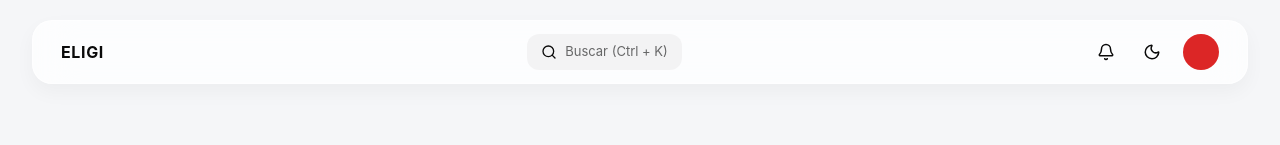
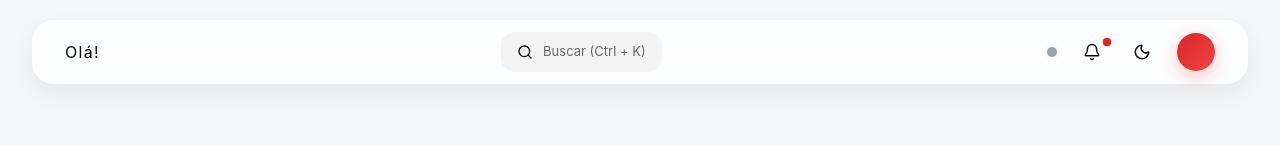
Before and after one commit to suporteeligi-cpu/eligi-fron-tend, a Next.js app: page /dashboard in a window 1280 px wide. Shown: the top 145 px of the page. Built offline with nearby package versions, Linux system fonts and the light colour scheme; no server answers.

Commit message:
chore: deploy update

```diff
--- a/src/app/components/navigation/AppNavbar.tsx
+++ b/src/app/components/navigation/AppNavbar.tsx
@@ -3,19 +3,43 @@
 import { useEffect, useState } from 'react'
 import { useAuth } from '@/hooks/useAuth'
 import { Bell, Sun, Moon, Search } from 'lucide-react'
+import { useSocketStatus } from '@/hooks/useSocketStatus'
 
 export default function AppNavbar() {
-  const { user } = useAuth()
+  const auth = useAuth()
+
   const [scrolled, setScrolled] = useState(false)
   const [darkMode, setDarkMode] = useState(false)
+
+  // ✅ Inicialização correta (sem effect + sem setState)
+  const [token] = useState<string | null>(() => {
+    if (typeof window === 'undefined') return null
+    return localStorage.getItem('accessToken')
+  })
+
+  const [isMobile, setIsMobile] = useState(false)
+  const [hasNotification, setHasNotification] = useState(true)
+
+  const connected = useSocketStatus(token)
 
   useEffect(() => {
     function handleScroll() {
       setScrolled(window.scrollY > 10)
     }
 
+    function handleResize() {
+      setIsMobile(window.innerWidth < 768)
+    }
+
+    handleResize()
+
     window.addEventListener('scroll', handleScroll)
-    return () => window.removeEventListener('scroll', handleScroll)
+    window.addEventListener('resize', handleResize)
+
+    return () => {
+      window.removeEventListener('scroll', handleScroll)
+      window.removeEventListener('resize', handleResize)
+    }
   }, [])
 
   function toggleTheme() {
@@ -23,11 +47,8 @@ export default function AppNavbar() {
     const newTheme = !darkMode
     setDarkMode(newTheme)
 
-    if (newTheme) {
-      html.classList.add('dark')
-    } else {
-      html.classList.remove('dark')
-    }
+    if (newTheme) html.classList.add('dark')
+    else html.classList.remove('dark')
   }
 
   return (
@@ -35,29 +56,86 @@ export default function AppNavbar() {
       <header
         style={{
           ...navbarStyle,
+          padding: isMobile ? '0 18px' : '0 32px',
           boxShadow: scrolled
-            ? '0 12px 30px rgba(0,0,0,0.08)'
-            : '0 8px 20px rgba(0,0,0,0.04)',
+            ? '0 18px 40px rgba(0,0,0,0.10)'
+            : '0 10px 24px rgba(0,0,0,0.06)',
         }}
       >
         {/* ESQUERDA */}
         <div style={leftStyle}>
-          <div style={logoStyle}>ELIGI</div>
-          <span style={businessNameStyle}>{user?.name}</span>
+          <div style={logoStyle}>Olá!</div>
+          {!isMobile && (
+            <span style={businessNameStyle}>
+              {auth?.user?.name}
+            </span>
+          )}
         </div>
 
         {/* CENTRO */}
+        {!isMobile && (
           <div style={searchWrapper}>
             <Search size={16} />
             <span style={{ fontSize: '13px', opacity: 0.6 }}>
               Buscar (Ctrl + K)
             </span>
           </div>
+        )}
 
         {/* DIREITA */}
         <div style={rightStyle}>
-          <button style={iconButton}>
+          {/* Indicador socket */}
+          <div
+            style={{
+              width: '10px',
+              height: '10px',
+              borderRadius: '50%',
+              background: connected ? '#22c55e' : '#9ca3af',
+              boxShadow: connected
+                ? '0 0 10px rgba(34,197,94,0.6)'
+                : '0 0 4px rgba(0,0,0,0.1)',
+              transition: 'all 300ms ease',
+            }}
+          />
+
+          {/* 🔔 Bell */}
+          <button
+            style={{
+              ...iconButton,
+              position: 'relative',
+            }}
+            onClick={() => setHasNotification(false)}
+          >
             <Bell size={18} />
+
+            {hasNotification && (
+              <>
+                <span
+                  style={{
+                    position: 'absolute',
+                    top: '-4px',
+                    right: '-4px',
+                    width: '8px',
+                    height: '8px',
+                    borderRadius: '50%',
+                    background: '#dc2626',
+                  }}
+                />
+
+                <span
+                  style={{
+                    position: 'absolute',
+                    top: '-4px',
+                    right: '-4px',
+                    width: '8px',
+                    height: '8px',
+                    borderRadius: '50%',
+                    background: '#dc2626',
+                    animation: 'pulse 1.8s infinite',
+                  }}
+                />
+              </>
+            )}
           </button>
 
           <button onClick={toggleTheme} style={iconButton}>
@@ -65,10 +143,20 @@ export default function AppNavbar() {
           </button>
 
           <div style={avatarStyle}>
-            {user?.name?.charAt(0)}
+            {auth?.user?.name?.charAt(0)}
           </div>
         </div>
       </header>
+
+      <style>
+        {`
+        @keyframes pulse {
+          0% { transform: scale(1); opacity: 0.8; }
+          70% { transform: scale(2.4); opacity: 0; }
+          100% { transform: scale(2.4); opacity: 0; }
+        }
+        `}
+      </style>
     </div>
   )
 }
@@ -87,41 +175,40 @@ const navbarStyle: React.CSSProperties = {
   width: '95%',
   maxWidth: '1400px',
   height: '64px',
-  borderRadius: '20px',
-  padding: '0 28px',
+  borderRadius: '22px',
   display: 'flex',
   alignItems: 'center',
   justifyContent: 'space-between',
-  backdropFilter: 'blur(20px) saturate(180%)',
+  backdropFilter: 'blur(24px) saturate(180%)',
   background: 'rgba(255,255,255,0.75)',
   border: '1px solid rgba(255,255,255,0.6)',
-  transition: 'all 200ms ease',
+  transition: 'all 250ms ease',
 }
 
 const leftStyle: React.CSSProperties = {
   display: 'flex',
   alignItems: 'center',
-  gap: '14px',
+  gap: '16px',
 }
 
 const logoStyle: React.CSSProperties = {
-  fontWeight: 700,
+  fontWeight: 400,
   fontSize: '16px',
-  letterSpacing: '0.04em',
+  letterSpacing: '0.08em',
 }
 
 const businessNameStyle: React.CSSProperties = {
-  fontSize: '14px',
-  fontWeight: 500,
+  fontSize: '16px',
+  fontWeight: 400,
   opacity: 0.8,
 }
 
 const searchWrapper: React.CSSProperties = {
   display: 'flex',
   alignItems: 'center',
-  gap: '8px',
-  padding: '8px 14px',
-  borderRadius: '12px',
+  gap: '10px',
+  padding: '10px 16px',
+  borderRadius: '14px',
   background: 'rgba(0,0,0,0.04)',
   cursor: 'pointer',
 }
@@ -129,7 +216,7 @@ const searchWrapper: React.CSSProperties = {
 const rightStyle: React.CSSProperties = {
   display: 'flex',
   alignItems: 'center',
-  gap: '16px',
+  gap: '20px',
 }
 
 const iconButton: React.CSSProperties = {
@@ -142,14 +229,15 @@ const iconButton: React.CSSProperties = {
 }
 
 const avatarStyle: React.CSSProperties = {
-  width: '36px',
-  height: '36px',
+  width: '38px',
+  height: '38px',
   borderRadius: '50%',
-  background: '#dc2626',
+  background: 'linear-gradient(135deg, #dc2626, #ef4444)',
   color: '#fff',
   display: 'flex',
   alignItems: 'center',
   justifyContent: 'center',
   fontWeight: 600,
   fontSize: '14px',
+  boxShadow: '0 6px 18px rgba(220,38,38,0.25)',
 }
--- a/src/app/components/navigation/Sidebar.tsx
+++ b/src/app/components/navigation/Sidebar.tsx
@@ -1,17 +1,41 @@
 'use client'
 
-import { useState } from 'react'
+import { useState, useEffect } from 'react'
 import { navigationByRole, NavItemType } from './navigation.config'
 import { useAuth } from '@/hooks/useAuth'
 import NavItem from './NavItem'
+import { LogOut } from 'lucide-react'
+
+/* =========================================================
+   LAYOUT CONSTANTS
+========================================================= */
+
+const NAVBAR_OFFSET = 84 // 20px top + 64px navbar height
 
 export default function Sidebar() {
-  const { user } = useAuth()
+  const { user, logout } = useAuth()
 
   const [collapsed, setCollapsed] = useState<boolean>(() => {
     if (typeof window === 'undefined') return false
     return localStorage.getItem('eligi-sidebar-collapsed') === 'true'
   })
+
+  const [isMobileOpen, setIsMobileOpen] = useState(false)
+  const [isMobile, setIsMobile] = useState(false)
+
+  useEffect(() => {
+    function handleResize() {
+      setIsMobile(window.innerWidth < 1024)
+    }
+
+    handleResize()
+    window.addEventListener('resize', handleResize)
+    return () => window.removeEventListener('resize', handleResize)
+  }, [])
+
+  useEffect(() => {
+    document.body.style.overflow = isMobileOpen ? 'hidden' : 'auto'
+  }, [isMobileOpen])
 
   function toggleSidebar() {
     setCollapsed(prev => {
@@ -32,38 +56,120 @@ export default function Sidebar() {
     admin: navItems.filter(i => i.section === 'admin'),
   }
 
+  const effectiveCollapsed = collapsed && !isMobile
+
   return (
+    <>
+      {/* Botão mobile */}
+      {isMobile && (
+        <button
+          onClick={() => setIsMobileOpen(true)}
+          style={{
+            position: 'fixed',
+            top: 16,
+            left: 16,
+            zIndex: 60,
+            background: '#ffffff',
+            border: '1px solid #e5e7eb',
+            borderRadius: 10,
+            padding: '8px 12px',
+            cursor: 'pointer',
+            boxShadow: '0 4px 10px rgba(0,0,0,0.08)',
+          }}
+        >
+          ☰
+        </button>
+      )}
+
+      {/* Overlay */}
+      {isMobile && isMobileOpen && (
+        <div
+          onClick={() => setIsMobileOpen(false)}
+          style={{
+            position: 'fixed',
+            inset: 0,
+            background: 'rgba(0,0,0,0.35)',
+            zIndex: 49,
+          }}
+        />
+      )}
+
       <aside
         style={{
-        width: collapsed ? '72px' : '260px',
-        transition: 'width 250ms ease',
-        background: 'linear-gradient(180deg, #f9fafb 0%, #f3f4f6 100%)',
-        borderRight: '1px solid #e6e8ec',
-        padding: '24px 12px',
+          width: effectiveCollapsed ? '72px' : '260px',
+          position: isMobile ? 'fixed' : 'relative',
+          left: isMobile && !isMobileOpen ? '-100%' : '0',
+          top: `${NAVBAR_OFFSET}px`,
+          height: `calc(100vh - ${NAVBAR_OFFSET}px)`,
+          zIndex: 50,
+          transition: 'all 280ms cubic-bezier(.4,0,.2,1)',
+          background: 'linear-gradient(180deg, #ffffff 0%, #f8fafc 100%)',
+          borderRight: '1px solid #e5e7eb',
+          padding: '20px 12px',
           display: 'flex',
           flexDirection: 'column',
+          justifyContent: 'space-between',
           boxShadow: 'inset -1px 0 0 rgba(0,0,0,0.04)',
         }}
       >
+        <div>
+          {!isMobile && (
             <button
               onClick={toggleSidebar}
               style={{
                 marginBottom: '20px',
                 padding: '8px',
-          borderRadius: '8px',
-          border: 'none',
-          background: 'linear-gradient(180deg, #f9fafb 0%, #f3f4f6 100%)',
+                borderRadius: '10px',
+                border: '1px solid #e5e7eb',
+                background: '#ffffff',
                 cursor: 'pointer',
+                fontSize: '16px',
               }}
             >
-        ☰
+              {collapsed ? '›' : '‹'}
             </button>
+          )}
 
-      {renderSection('Principal', sections.principal, collapsed)}
-      {renderSection('Financeiro', sections.financeiro, collapsed)}
-      {renderSection('Gestão', sections.gestao, collapsed)}
-      {renderSection('Admin', sections.admin, collapsed)}
+          {renderSection('Principal', sections.principal, effectiveCollapsed)}
+          {renderSection('Financeiro', sections.financeiro, effectiveCollapsed)}
+          {renderSection('Gestão', sections.gestao, effectiveCollapsed)}
+          {renderSection('Admin', sections.admin, effectiveCollapsed)}
+        </div>
+
+        {/* Logout */}
+        <button
+          onClick={logout}
+          style={{
+            display: 'flex',
+            alignItems: 'center',
+            justifyContent: effectiveCollapsed
+              ? 'center'
+              : 'flex-start',
+            gap: '12px',
+            padding: '10px 14px',
+            borderRadius: '12px',
+            border: 'none',
+            background: 'transparent',
+            color: '#dc2626',
+            fontSize: '14px',
+            fontWeight: 500,
+            cursor: 'pointer',
+            transition: 'all 200ms ease',
+          }}
+          onMouseEnter={e =>
+            (e.currentTarget.style.background =
+              'rgba(220,38,38,0.08)')
+          }
+          onMouseLeave={e =>
+            (e.currentTarget.style.background =
+              'transparent')
+          }
+        >
+          <LogOut size={18} />
+          {!effectiveCollapsed && 'Sair'}
+        </button>
       </aside>
+    </>
   )
 }
 
--- a/src/hooks/useAuth.ts
+++ b/src/hooks/useAuth.ts
@@ -9,6 +9,7 @@ import {
   googleLoginRequest
 } from '@/lib/auth.api'
 import { AuthUser } from '@/types/auth.types'
+import { logoutRequest } from '@/lib/auth.api'
 
 type Role = 'BUSINESS_OWNER' | 'AFFILIATE'
 
@@ -134,15 +135,24 @@ export function useAuth() {
   /* =====================================================
      🚪 LOGOUT
   ===================================================== */
+    async function logout() {
+     try {
+     await logoutRequest()
+    } catch {
+      // Mesmo que falhe no servidor,
+      // garantimos limpeza local
+    }
 
-  function logout() {
-    localStorage.removeItem('accessToken')
-    localStorage.removeItem('refreshToken')
-    setUser(null)
-    router.push('/login')
-  }
+     localStorage.removeItem('accessToken')
+     localStorage.removeItem('refreshToken')
 
-  return {
+     setUser(null)
+
+      // Reset total do app
+     window.location.href = '/login'
+    }
+
+      return {
     user,
     loading,
     login,
--- /dev/null
+++ b/src/hooks/useSocketStatus.ts
@@ -0,0 +1,25 @@
+'use client'
+
+import { useEffect, useState } from 'react'
+import { io } from 'socket.io-client'
+
+export function useSocketStatus(token: string | null) {
+  const [connected, setConnected] = useState(false)
+
+  useEffect(() => {
+    if (!token) return
+
+    const socket = io(process.env.NEXT_PUBLIC_API_URL!, {
+      auth: { token }
+    })
+
+    socket.on('connect', () => setConnected(true))
+    socket.on('disconnect', () => setConnected(false))
+
+    return () => {
+      socket.disconnect()
+    }
+  }, [token])
+
+  return connected
+}
```
Also changed, not shown: src/app/components/navigation/NavItem.tsx (+35 -9 lines), src/lib/auth.api.ts (+8 -0 lines). Lines whose indentation alone changed are shown as unchanged.
